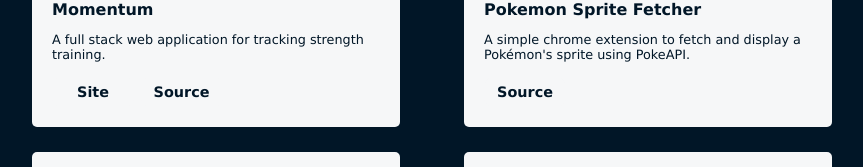
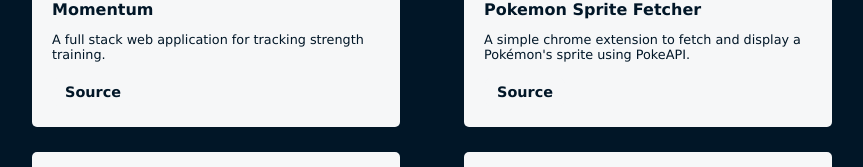
Before and after one commit to J-Mikolajczyk/j-mikolajczyk.com, a React (Vite) app: page / in a window 1280 px wide. Both pictures are taken after a click on the button "Projects". Shown: the part 355-522 px from the top of the page, without its empty margins (208-1071 px from the left). Built offline with nearby package versions, Linux system fonts and the light colour scheme.

Commit message:
Update Projects.jsx

```diff
--- a/src/Projects.jsx
+++ b/src/Projects.jsx
@@ -17,8 +17,7 @@
         {
             title: 'Momentum',
             desc: 'A full stack web application for tracking strength training.',
-            link: 'https://github.com/J-Mikolajczyk/Momentum',
-            site: 'https://training-momentum.com/'
+            link: 'https://github.com/J-Mikolajczyk/Momentum'
         },
         {
             title: 'Pokemon Sprite Fetcher',
```
